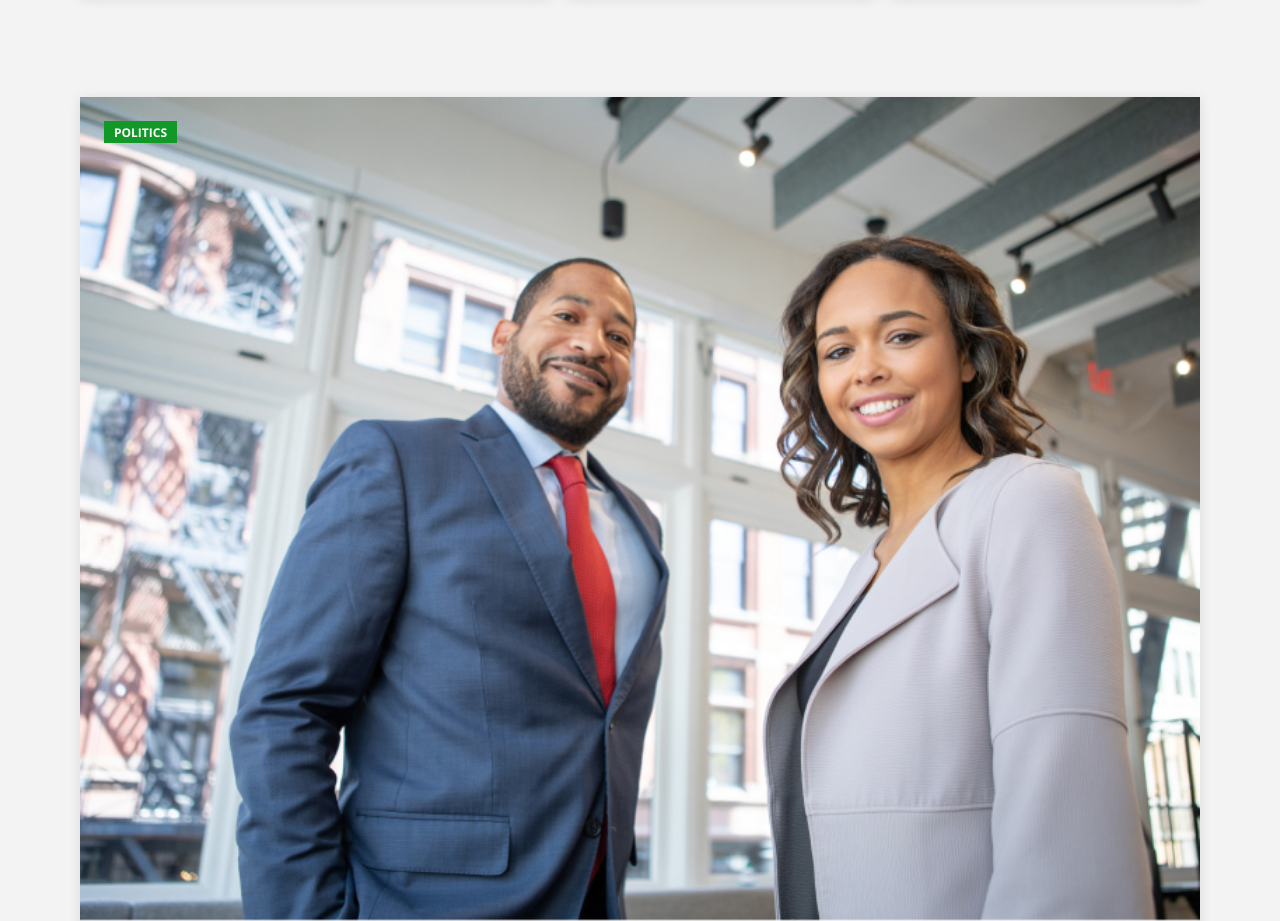
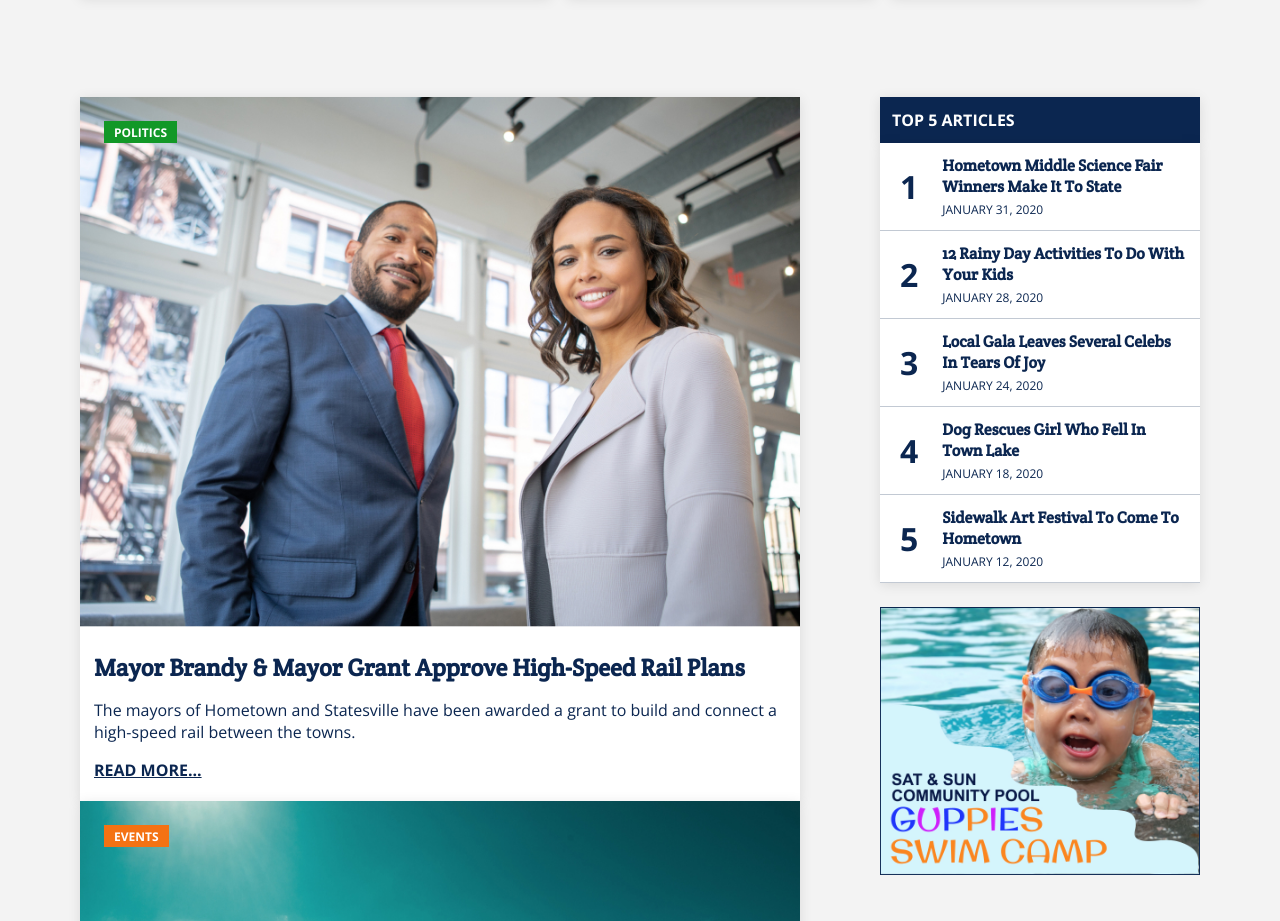
Before and after one commit to sadiejay/hometown-news, a plain HTML site: page index.html in a window 1280 px wide. Shown: the part 694-1615 px from the top of the page. Drawn offline with nearby package versions, Linux system fonts and the light colour scheme.

Commit message:
Aligns sidebar to the right on larger screens

```diff
--- a/style.css
+++ b/style.css
@@ -521,9 +521,11 @@ body {
   }
 
   .articles {
+    grid-column: 2 / 11;
   }
 
   .sidebar {
+    grid-column: 12 / -2;
   }
 
   .footer-links {
```
